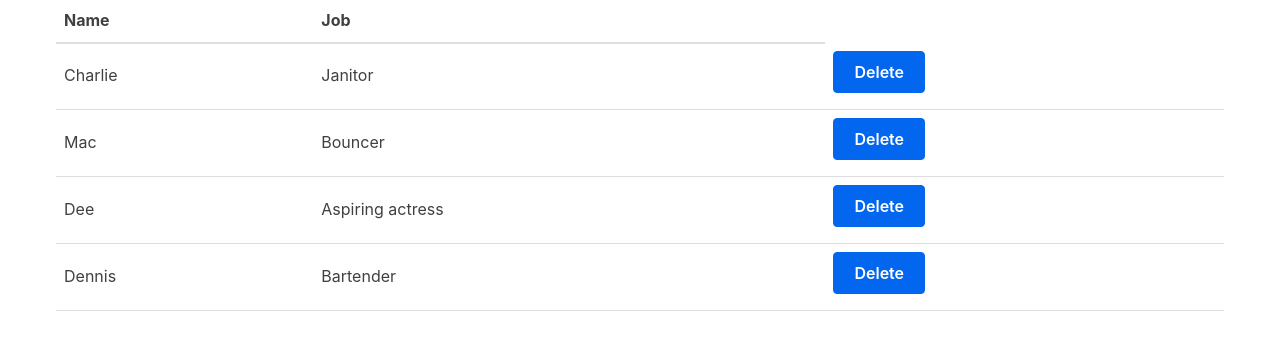
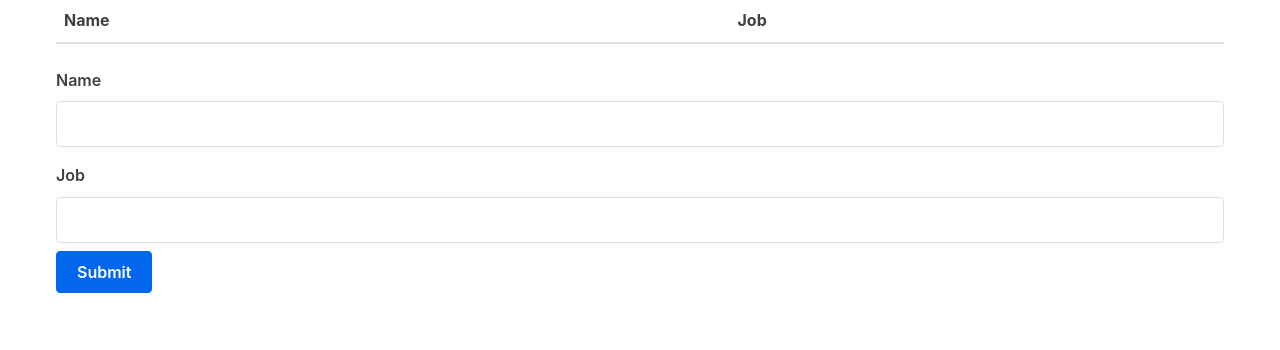
Before and after one commit to OLEGB2012/getting-started-with-react, a React (Create React App) app: page / in a window 1280 px wide. Shown: the top 350 px of the page. Built offline with nearby package versions, Linux system fonts and the light colour scheme.

Commit message:
Implements form submits for add items

```diff
--- a/src/App.js
+++ b/src/App.js
@@ -1,26 +1,10 @@
 import React, {Component} from "react"
 import Table from "./Table"
+import Form from "./Form"
 
 class App extends Component {
   state = {
-    characters: [
-      {
-        name: 'Charlie',
-        job: 'Janitor',
-      },
-      {
-        name: 'Mac',
-        job: 'Bouncer',
-      },
-      {
-        name: 'Dee',
-        job: 'Aspiring actress',
-      },
-      {
-        name: 'Dennis',
-        job: 'Bartender',
-      },
-    ],
+    characters: [],
   }
 
   removeCharacter = (index) => {
@@ -33,12 +17,19 @@
     })
   }
 
+  handleSubmit = (character) => {
+    this.setState({characters: [...this.state.characters, character]})
+  }
+
   render() {
     const {characters} = this.state
 
     return (
       <div className="container">
-        <Table characterData={characters} removeCharacter={this.removeCharacter}/>
+        <React.StrictMode>
+          <Table characterData={characters} removeCharacter={this.removeCharacter}/>
+          <Form handleSubmit={this.handleSubmit}/>
+        </React.StrictMode>
       </div>
     )
   }
--- /dev/null
+++ b/src/Form.js
@@ -0,0 +1,49 @@
+import React, {Component} from "react"
+
+class Form extends Component {
+  initialState = {
+    name: '',
+    job: '',
+  }
+
+  state = this.initialState
+
+  handleChange = (event) => {
+    const {name, value} = event.target
+
+    this.setState({
+      [name]: value
+    })
+  }
+
+  submitForm = () => {
+    this.props.handleSubmit(this.state)
+    this.setState(this.initialState)
+  }
+
+  render() {
+    const {name, job} = this.state
+
+    return (
+      <form>
+        <label htmlFor="name">Name</label>
+        <input
+          type="text"
+          name="name"
+          id="name"
+          value={name}
+          onChange={this.handleChange}/>
+        <label htmlFor="job">Job</label>
+        <input
+          type="text"
+          name="job"
+          id="job"
+          value={job}
+          onChange={this.handleChange}/>
+        <input type="button" value="Submit" onClick={this.submitForm}/>
+      </form>
+    );
+  }
+}
+
+export default Form;
```
